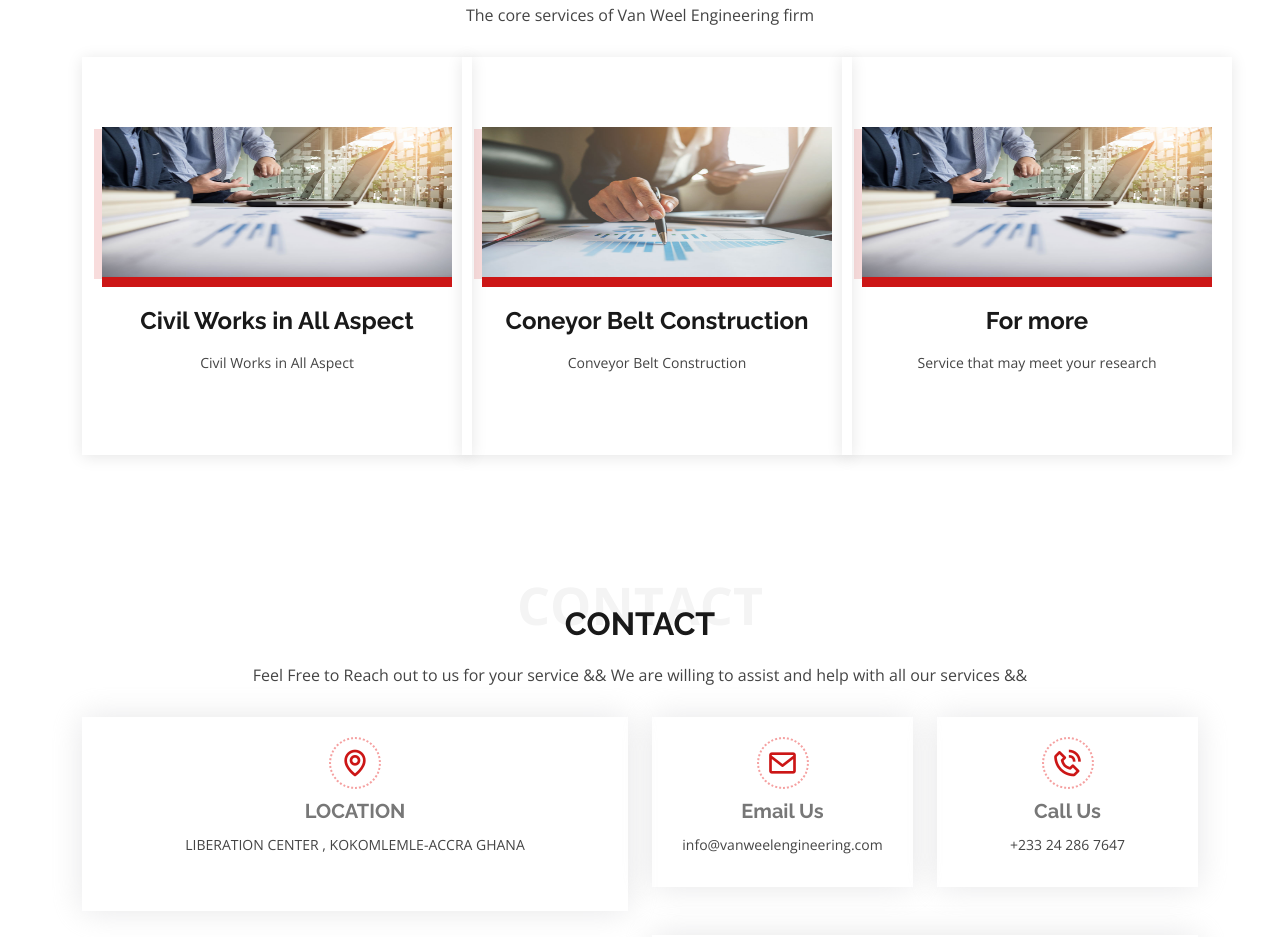
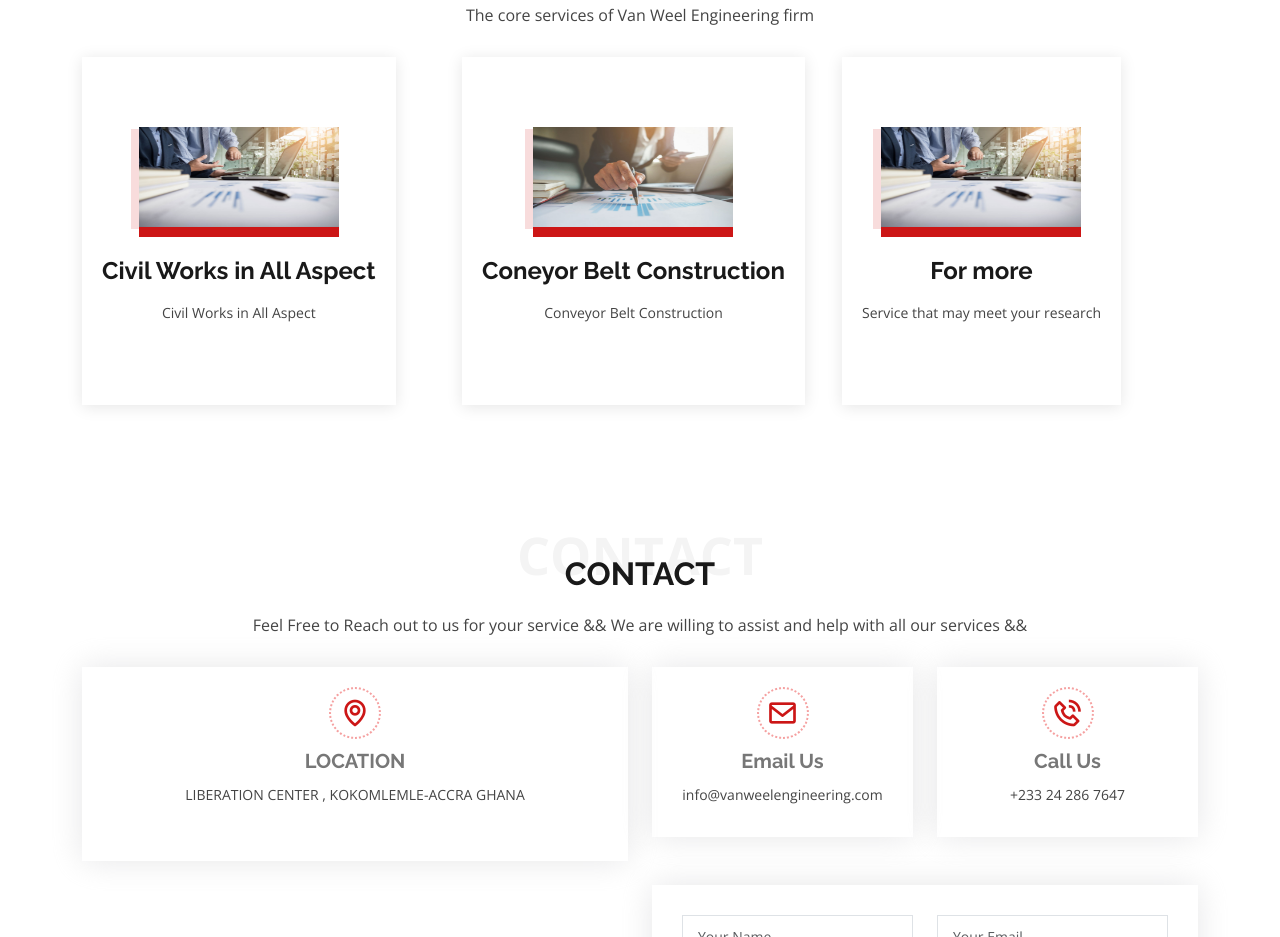
Before and after one commit to abdul-moominis-haq/vanweeleng, a plain HTML site: page index.html in a window 1280 px wide. Shown: the part 1798-2735 px from the top of the page. Drawn offline with nearby package versions, Linux system fonts and the light colour scheme; grey boxes are pictures that could not be loaded; a script that the page names is missing.

Commit message:
image size

```diff
--- a/assets/css/style.css
+++ b/assets/css/style.css
@@ -574,8 +574,8 @@ section {
 
 .services .icon-box .icon {
   margin: 0 auto;
-  width: 350px;
-  height: 150px;
+  width: 200px;
+  height: 100px;
   background: #cc1616;
   transition: all 0.3s ease-out 0s;
   display: flex;
```
